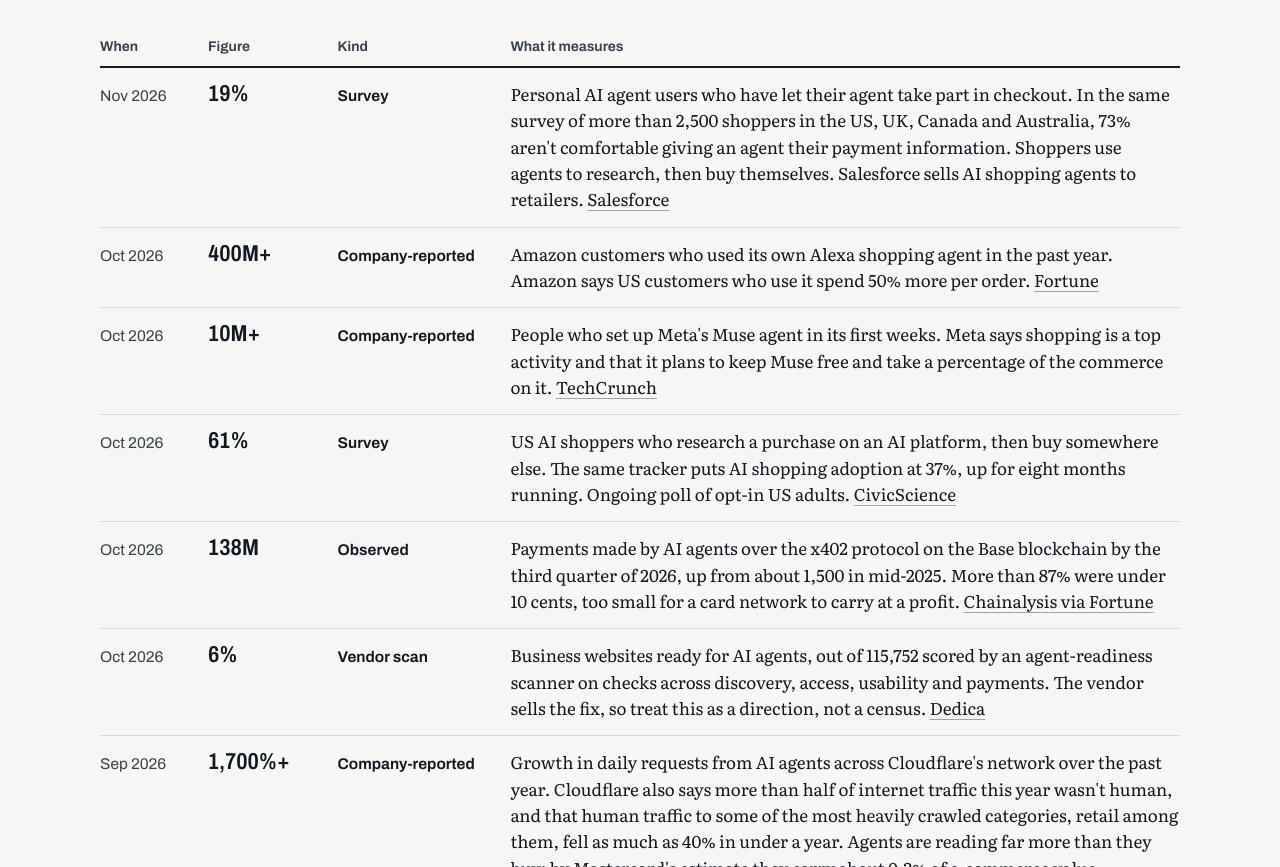
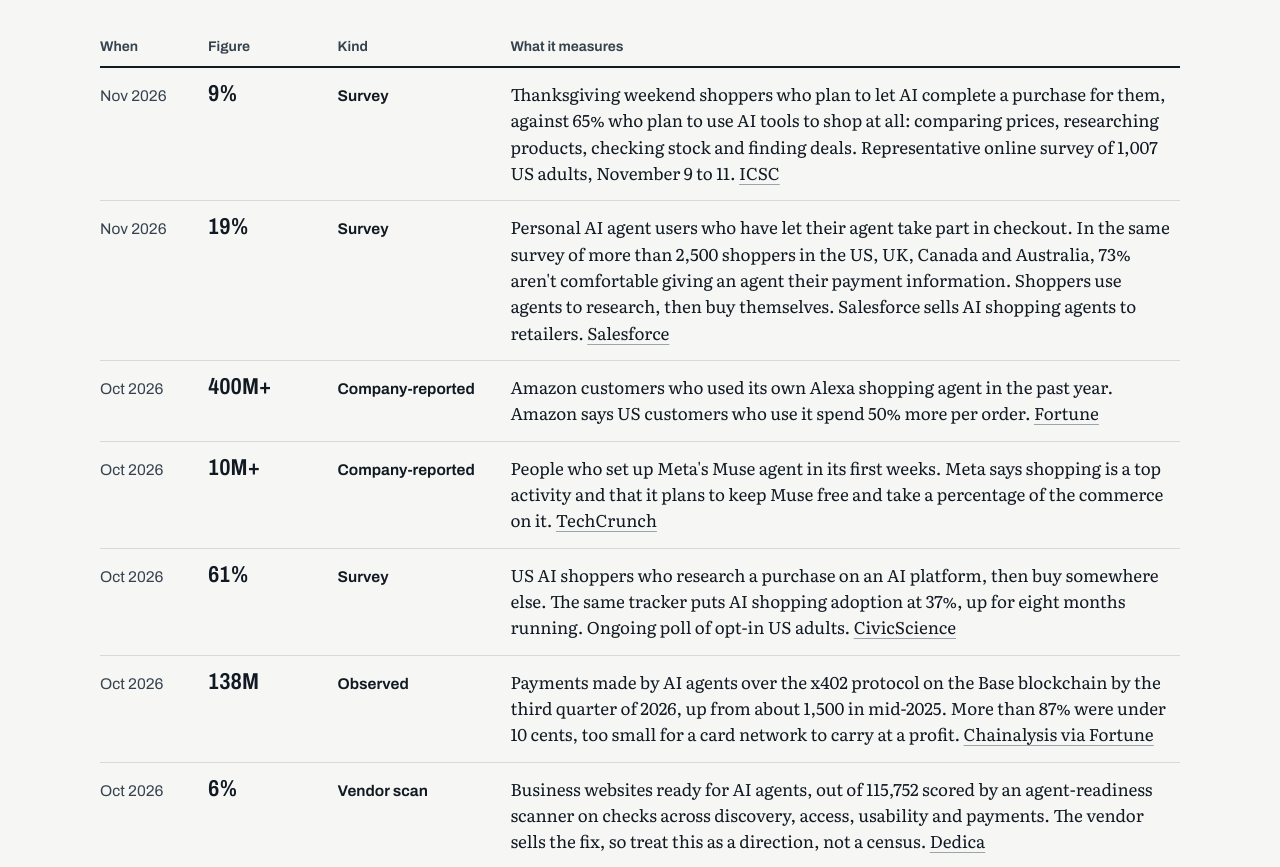
Before and after one commit to James-Bonaguro/agentic-commerce-briefing, a plain HTML site: page index.html in a window 1280 px wide. Shown: the part 6856-7723 px from the top of the page. Drawn offline with Linux system fonts and the light colour scheme.

Commit message:
Add ICSC Thanksgiving survey to Newest data
Co-Authored-By: Claude Opus 5.5 <noreply@anthropic.com>
Claude-Session: https://claude.ai/code/session_011KpkeDosWe9Nc9pMqSWGCs

```diff
--- a/index.html
+++ b/index.html
@@ -809,6 +809,9 @@ const D = {
     close:"Read together, with those labels in mind: people are already asking agents, very few business sites are built for an agent to read, and the ones that are get recommended almost twice as often."
   },
   evidence:[
+    { date:"Nov 2026", fig:"9%", kind:"Survey",
+      what:"Thanksgiving weekend shoppers who plan to let AI complete a purchase for them, against 65% who plan to use AI tools to shop at all: comparing prices, researching products, checking stock and finding deals. Representative online survey of 1,007 US adults, November 9 to 11.",
+      src:"ICSC", url:"https://www.businesswire.com/news/home/20261118571077/en/" },
     { date:"Nov 2026", fig:"19%", kind:"Survey",
       what:"Personal AI agent users who have let their agent take part in checkout. In the same survey of more than 2,500 shoppers in the US, UK, Canada and Australia, 73% aren't comfortable giving an agent their payment information. Shoppers use agents to research, then buy themselves. Salesforce sells AI shopping agents to retailers.",
       src:"Salesforce", url:"https://www.salesforce.com/news/stories/ai-first-holiday/" },
```
